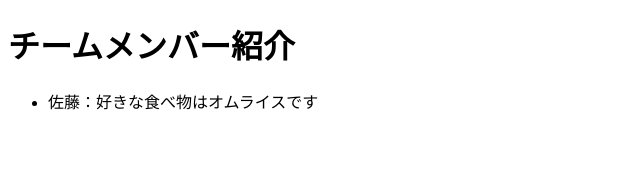
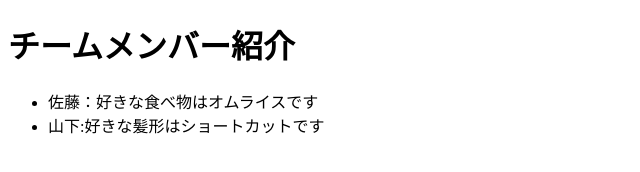
Before and after one commit to sato2401384/php-19, a plain HTML site: page index.html in a window 1280 px wide. Shown: the whole page, without its empty margins (0-640 px from the left). Drawn offline with Linux system fonts and the light colour scheme.

Commit message:
Update index.html

```diff
--- a/index.html
+++ b/index.html
@@ -1,13 +1,17 @@
 <!DOCTYPE html>
 <html>
+
 <head>
     <title>チーム紹介</title>
 </head>
+
 <body>
     <h1>チームメンバー紹介</h1>
     <ul>
         <!-- メンバー紹介をここに追加 -->
         <li>佐藤：好きな食べ物はオムライスです</li>
+        <li>山下:好きな髪形はショートカットです</li>
     </ul>
 </body>
+
 </html>
```
Lines whose indentation alone changed are shown as unchanged.
